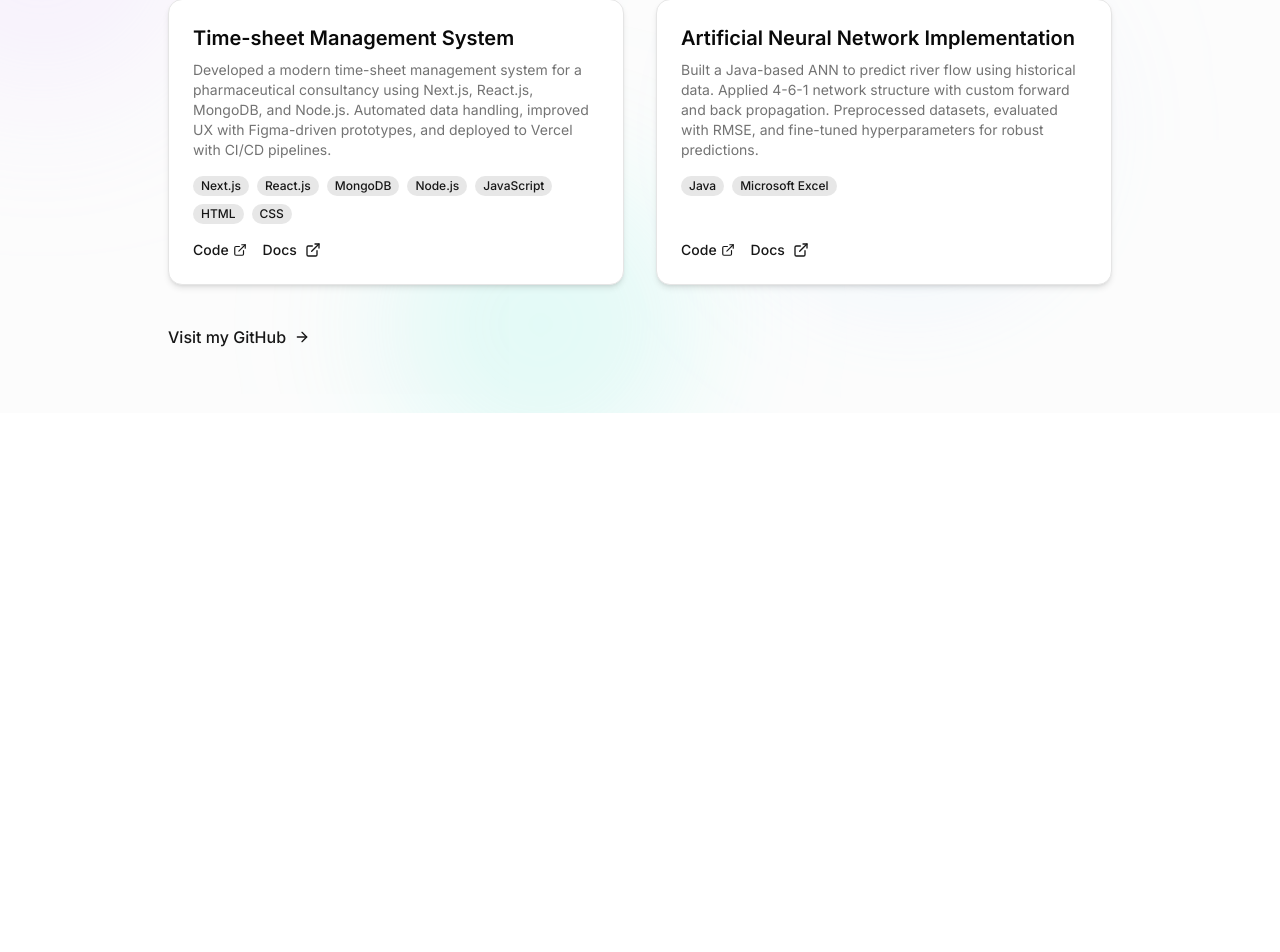
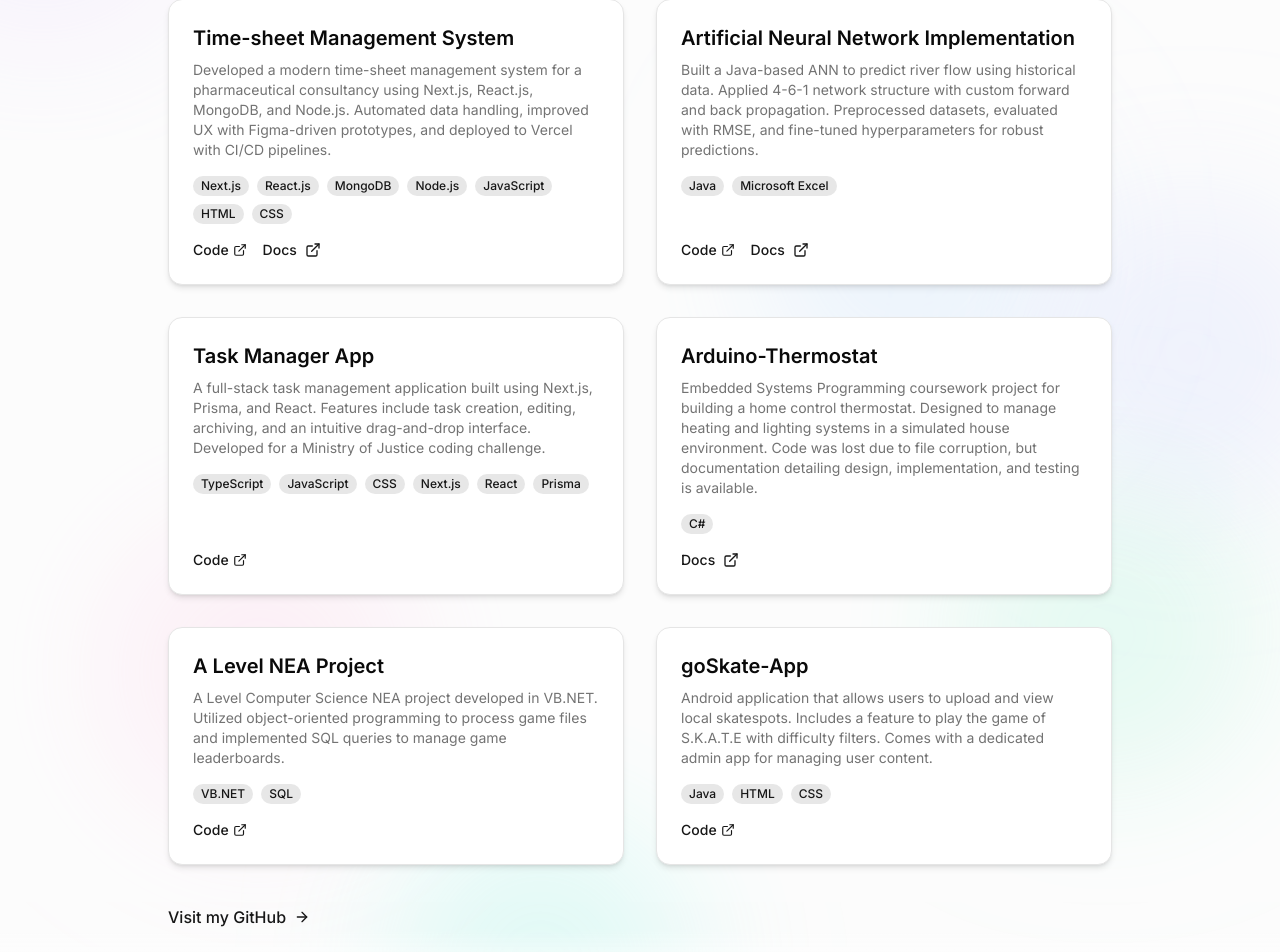
Before and after one commit to AlanWu888/portfolio-next.js, a Next.js app: page / in a window 1280 px wide. Shown: the part 1893-2845 px from the top of the page. Before the commit the page ends 2306 px from the top, so only its background shows below. Built offline with nearby package versions, Linux system fonts and the light colour scheme; no server answers.

Commit message:
added more blobs and more projects

```diff
--- a/src/app/(components)/Projects.tsx
+++ b/src/app/(components)/Projects.tsx
@@ -9,8 +9,8 @@ export default function ProjectsSection() {
   const isDark = resolvedTheme === "dark";
 
   const blobColors = isDark
-    ? ["bg-purple-900", "bg-blue-900", "bg-teal-900"]
-    : ["bg-purple-300", "bg-blue-300", "bg-teal-300"];
+    ? ["bg-purple-900", "bg-blue-900", "bg-teal-900", "bg-pink-900", "bg-indigo-900", "bg-emerald-900"]
+    : ["bg-purple-300", "bg-blue-300", "bg-teal-300", "bg-pink-300", "bg-indigo-300", "bg-emerald-300"];
 
   return (
     <section id="projects" className="relative bg-muted/30 py-16 overflow-hidden">
@@ -33,6 +33,9 @@ export default function ProjectsSection() {
         <div className={`absolute top-[-10%] left-[-10%] w-[300px] h-[300px] rounded-full mix-blend-multiply filter blur-3xl opacity-20 animate-blob1 ${blobColors[0]}`} />
         <div className={`absolute top-[20%] left-[60%] w-[300px] h-[300px] rounded-full mix-blend-multiply filter blur-3xl opacity-20 animate-blob2 ${blobColors[1]}`} />
         <div className={`absolute bottom-[-10%] left-[30%] w-[300px] h-[300px] rounded-full mix-blend-multiply filter blur-3xl opacity-20 animate-blob3 ${blobColors[2]}`} />
+        <div className={`absolute top-[60%] left-[10%] w-[300px] h-[300px] rounded-full mix-blend-multiply filter blur-3xl opacity-20 animate-blob4 ${blobColors[3]}`} />
+        <div className={`absolute top-[30%] left-[80%] w-[300px] h-[300px] rounded-full mix-blend-multiply filter blur-3xl opacity-20 animate-blob5 ${blobColors[4]}`} />
+        <div className={`absolute bottom-[20%] left-[75%] w-[300px] h-[300px] rounded-full mix-blend-multiply filter blur-3xl opacity-20 animate-blob6 ${blobColors[5]}`} />
       </div>
 
       <div
@@ -42,8 +45,15 @@ export default function ProjectsSection() {
         }}
       />
 
+      <div
+        className="absolute bottom-0 left-0 w-full h-16 z-30 pointer-events-none"
+        style={{
+          backgroundImage: "linear-gradient(to bottom, transparent, var(--background))",
+        }}
+      />
+
       <div className="max-w-5xl mx-auto px-4 md:px-10">
-        <h2 className="text-3xl font-bold text-primary text-left mb-10">Projects</h2>
+        <h2 className="text-3xl font-bold text-primary text-left mb-10">Personal Projects</h2>
 
         <div className="grid md:grid-cols-2 gap-8">
           {projects.map((project, idx) => (
--- a/src/app/globals.css
+++ b/src/app/globals.css
@@ -205,6 +205,31 @@ html {
   }
 }
 
+@keyframes blob4 {
+  0%, 100% {
+    transform: translate(0px, 0px) scale(1);
+  }
+  50% {
+    transform: translate(-30px, -30px) scale(1.1);
+  }
+}
+@keyframes blob5 {
+  0%, 100% {
+    transform: translate(0px, 0px) scale(1);
+  }
+  50% {
+    transform: translate(40px, 10px) scale(1.1);
+  }
+}
+@keyframes blob6 {
+  0%, 100% {
+    transform: translate(0px, 0px) scale(1);
+  }
+  50% {
+    transform: translate(-10px, 40px) scale(1.1);
+  }
+}
+
 .animate-blob1 {
   animation: blob1 20s infinite ease-in-out;
 }
@@ -214,3 +239,12 @@ html {
 .animate-blob3 {
   animation: blob3 30s infinite ease-in-out;
 }
+.animate-blob4 {
+  animation: blob4 22s infinite ease-in-out;
+}
+.animate-blob5 {
+  animation: blob5 28s infinite ease-in-out;
+}
+.animate-blob6 {
+  animation: blob6 26s infinite ease-in-out;
+}
--- a/src/content/Projects.ts
+++ b/src/content/Projects.ts
@@ -29,5 +29,44 @@ export const projects = [
       docs: "https://github.com/AlanWu888/ANN-implementation/blob/main/pdfs/Report.pdf",
     },
   },
-
+  {
+    title: "Task Manager App",
+    description: `
+      A full-stack task management application built using Next.js, Prisma, and React. Features include task creation, editing,
+      archiving, and an intuitive drag-and-drop interface. Developed for a Ministry of Justice coding challenge.`,
+    techStack: ["TypeScript", "JavaScript", "CSS", "Next.js", "React", "Prisma"],
+    links: {
+      code: "https://github.com/AlanWu888/ministry-of-justice-code-challenge",
+    },
+  },
+  {
+    title: "Arduino-Thermostat",
+    description: `
+      Embedded Systems Programming coursework project for building a home control thermostat. Designed to manage heating and lighting systems in a simulated house environment.
+      Code was lost due to file corruption, but documentation detailing design, implementation, and testing is available.`,
+    techStack: ["C#"],
+    links: {
+      docs: "https://github.com/AlanWu888/Arduino-Thermostat",
+    },
+  },
+    {
+    title: "A Level NEA Project",
+    description: `
+      A Level Computer Science NEA project developed in VB.NET. Utilized object-oriented programming to process game files
+      and implemented SQL queries to manage game leaderboards.`,
+    techStack: ["VB.NET", "SQL"],
+    links: {
+      code: "https://github.com/AlanWu888/Geometry-Hop",
+    },
+  },
+  {
+    title: "goSkate-App",
+    description: `
+      Android application that allows users to upload and view local skatespots. Includes a feature to play the game of S.K.A.T.E
+      with difficulty filters. Comes with a dedicated admin app for managing user content.`,
+    techStack: ["Java", "HTML", "CSS"],
+    links: {
+      code: "https://github.com/AlanWu888/goSkate-App",
+    },
+  }
 ];
```
